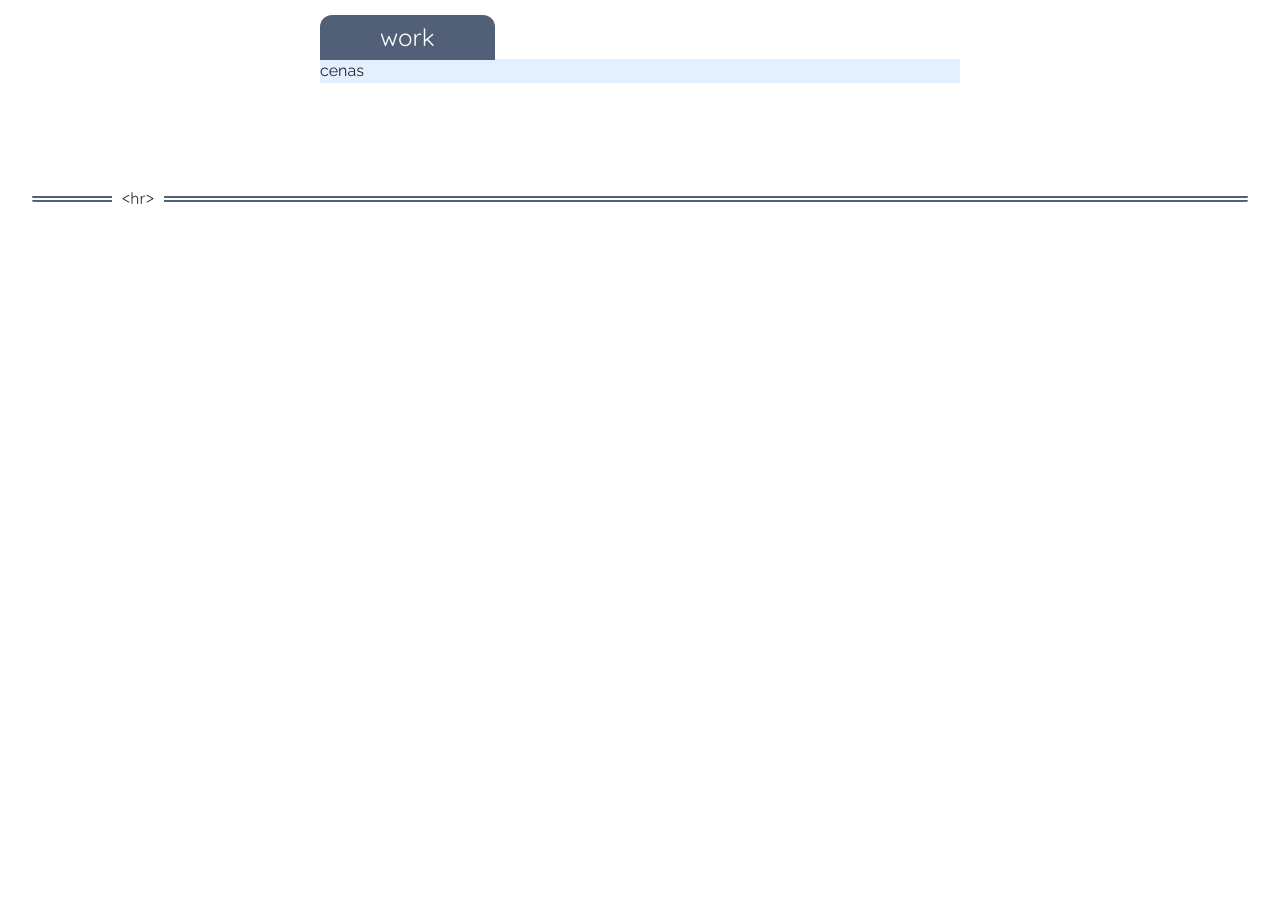
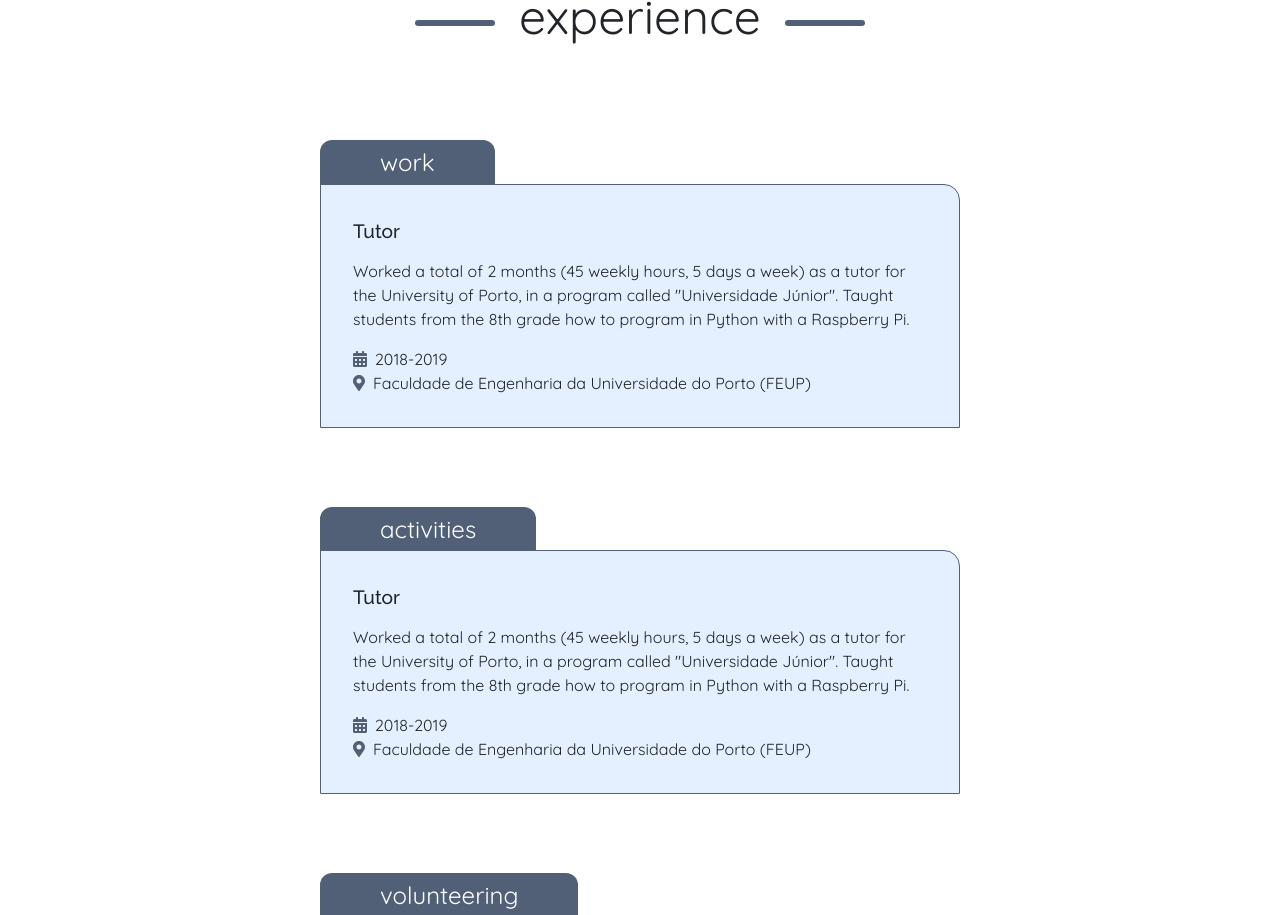
Before and after one commit to DiogoDores/personal-website, a Vue app: page / in a window 1280 px wide. Shown: the part 1863-2778 px from the top of the page. Before the commit the page ends 2071 px from the top, so only its background shows below. Built offline with nearby package versions, Linux system fonts and the light colour scheme.

Commit message:
Finished frontend of the Experience section

```diff
--- a/package.json
+++ b/package.json
@@ -8,6 +8,11 @@
     "lint": "vue-cli-service lint"
   },
   "dependencies": {
+    "@fortawesome/fontawesome-svg-core": "^1.2.32",
+    "@fortawesome/free-brands-svg-icons": "^5.15.1",
+    "@fortawesome/free-regular-svg-icons": "^5.15.1",
+    "@fortawesome/free-solid-svg-icons": "^5.15.1",
+    "@fortawesome/vue-fontawesome": "^2.0.0",
     "bootstrap": "^4.5.3",
     "bootstrap-vue": "^2.19.0",
     "core-js": "^3.6.5",
--- a/src/App.vue
+++ b/src/App.vue
@@ -45,6 +45,7 @@ export default {
     -webkit-font-smoothing: antialiased;
     -moz-osx-font-smoothing: grayscale;
 
+
     h1.section-title{
       font-family: $font-text;
       font-size: 3em;
@@ -70,10 +71,10 @@ export default {
     }
 
     .section{
-      margin: 7em 20em;
+      margin: 10em 20em;
 
       &.small{
-        margin: 7em 15em;
+        margin: 10em 15em;
       }
     }
   }
--- a/src/components/Experience.vue
+++ b/src/components/Experience.vue
@@ -2,9 +2,135 @@
   <div class="section" id="experience">
     <h1 class="section-title">Experience</h1>
 
-    <div class="section-name"><span>Work</span></div>
-    <div class="section-content">
-        <div> cenas</div>
+    <div class="section-container">
+      <div class="section-name"><span>Work</span></div>
+      <div class="section-content">
+          <div class="exp-title">Tutor</div>
+
+          <div class="exp-desc">
+            Worked a total of 2 months (45 weekly hours, 5 days a week) as a tutor for the University of Porto,
+            in a program called "Universidade Júnior".
+            Taught students from the 8th grade how to program in Python with a Raspberry Pi.
+          </div>
+
+          <div class="exp-others">
+            <span class="exp-calendar">
+              <font-awesome-icon class="icon" icon="calendar-alt" />
+              <p>2018-2019</p>
+            </span>
+            <span class="exp-location">
+              <font-awesome-icon class="icon" icon="map-marker-alt" />
+              <p>Faculdade de Engenharia da Universidade do Porto (FEUP)</p>
+            </span>
+          </div>
+      </div>
+    </div>
+
+    <div class="section-container">
+      <div class="section-name"><span>Activities</span></div>
+      <div class="section-content">
+          <div class="exp-title">Tutor</div>
+
+          <div class="exp-desc">
+            Worked a total of 2 months (45 weekly hours, 5 days a week) as a tutor for the University of Porto,
+            in a program called "Universidade Júnior".
+            Taught students from the 8th grade how to program in Python with a Raspberry Pi.
+          </div>
+
+          <div class="exp-others">
+            <span class="exp-calendar">
+              <font-awesome-icon class="icon" icon="calendar-alt" />
+              <p>2018-2019</p>
+            </span>
+            <span class="exp-location">
+              <font-awesome-icon class="icon" icon="map-marker-alt" />
+              <p>Faculdade de Engenharia da Universidade do Porto (FEUP)</p>
+            </span>
+          </div>
+      </div>
+    </div>
+
+    <div class="section-container">
+      <div class="section-name"><span>Volunteering</span></div>
+      <div class="section-content">
+          <div class="exp-title">Tutor</div>
+
+          <div class="exp-desc">
+            Worked a total of 19 hours as a volunteer tutor in Ramalde, Porto. Assisted students from the 4th to the 6th grade.
+          </div>
+
+          <div class="exp-others">
+            <span class="exp-calendar">
+              <font-awesome-icon class="icon" icon="calendar-alt" />
+              <p>2012-2015</p>
+            </span>
+            <span class="exp-location">
+              <font-awesome-icon class="icon" icon="map-marker-alt" />
+              <p>Ramalde, Porto</p>
+            </span>
+          </div>
+      </div>
+      <div class="section-content">
+          <div class="exp-title">Meal Server</div>
+
+          <div class="exp-desc">
+            Worked a total of 35 hours as a volunteer meal server for the homeless in Porto, Portugal.
+          </div>
+
+          <div class="exp-others">
+            <span class="exp-calendar">
+              <font-awesome-icon class="icon" icon="calendar-alt" />
+              <p>2012-2015</p>
+            </span>
+            <span class="exp-location">
+              <font-awesome-icon class="icon" icon="map-marker-alt" />
+              <p>Porto, Portugal</p>
+            </span>
+          </div>
+      </div>
+    </div>
+
+    <div class="section-container">
+      <div class="section-name"><span>Education</span></div>
+      <div class="section-content">
+          <div class="exp-title">Master in Informatics and Computing</div>
+
+          <div class="exp-desc">
+            Worked a total of 2 months (45 weekly hours, 5 days a week) as a tutor for the University of Porto,
+            in a program called "Universidade Júnior".
+            Taught students from the 8th grade how to program in Python with a Raspberry Pi.
+          </div>
+
+          <div class="exp-others">
+            <span class="exp-calendar">
+              <font-awesome-icon class="icon" icon="calendar-alt" />
+              <p>2015-2021</p>
+            </span>
+            <span class="exp-location">
+              <font-awesome-icon class="icon" icon="map-marker-alt" />
+              <p>Faculdade de Engenharia da Universidade do Porto (FEUP)</p>
+            </span>
+          </div>
+      </div>
+      <div class="section-content">
+          <div class="exp-title">10th to 12th year of compulsory education</div>
+
+          <div class="exp-desc">
+            Taken compulsory education at Colégio de Nossa Senhora do Rosário at Porto, Portugal.
+            Finished with a final grade of 18.20 out of 20.00.
+          </div>
+
+          <div class="exp-others">
+            <span class="exp-calendar">
+              <font-awesome-icon class="icon" icon="calendar-alt" />
+              <p>2012-2015</p>
+            </span>
+            <span class="exp-location">
+              <font-awesome-icon class="icon" icon="map-marker-alt" />
+              <p>Colégio de Nossa Senhora do Rosário</p>
+            </span>
+          </div>
+      </div>
     </div>
   </div>
 </template>
@@ -35,8 +161,66 @@ export default {
 
       }
 
-      .section-content{
-          background-color: $color-secondary;
+      .section-container{
+
+        &:not(:last-child){
+          margin-bottom: 5em;
+        }
+
+        .section-content{
+            padding: 2em;
+            border-left: 1px solid $color-dark;
+            border-right: 1px solid $color-dark;
+            border-bottom: 1px dashed $color-dark;
+
+            &:nth-child(2){
+              border-radius: 0 1em 0 0;
+              border-top: 1px solid $color-dark;
+            }
+
+            &:last-child {
+              border-bottom: 1px solid $color-dark;
+            }
+
+            &:nth-child(even){
+              background-color: $color-secondary;
+            }
+
+            &:nth-child(odd){
+              background-color: white;
+            }
+
+            .exp-title{
+              font-size: 1.2em;
+              font-weight: 500;
+              margin-bottom: 0.7em;
+            }
+
+            .exp-desc{
+              font-family: $font-text;
+              margin-bottom: 1em;
+
+            }
+
+            .exp-others{
+              display: block;
+
+              span{
+                display: flex;
+                align-items: center;
+
+                .icon{
+                  color: $color-dark;
+                  margin-right: 0.5em;
+                }
+
+                p{
+                  font-family: $font-text;
+                  margin-bottom: 0;
+                }
+              }
+            }
+        }
       }
   }
 </style>
--- a/src/main.js
+++ b/src/main.js
@@ -1,8 +1,14 @@
 import Vue from 'vue'
 import BootstrapVue from 'bootstrap-vue'
+import { library } from '@fortawesome/fontawesome-svg-core'
+import { faUserSecret, faCalendarAlt, faMapMarkerAlt } from '@fortawesome/free-solid-svg-icons'
+import { FontAwesomeIcon } from '@fortawesome/vue-fontawesome'
 
 import App from './App.vue'
 
+library.add(faUserSecret, faCalendarAlt, faMapMarkerAlt)
+
+Vue.component('font-awesome-icon', FontAwesomeIcon)
 Vue.config.productionTip = false
 Vue.use(BootstrapVue)
 
```
Also changed, not shown: 1 other file (tests, documents, lock files or other folders).
